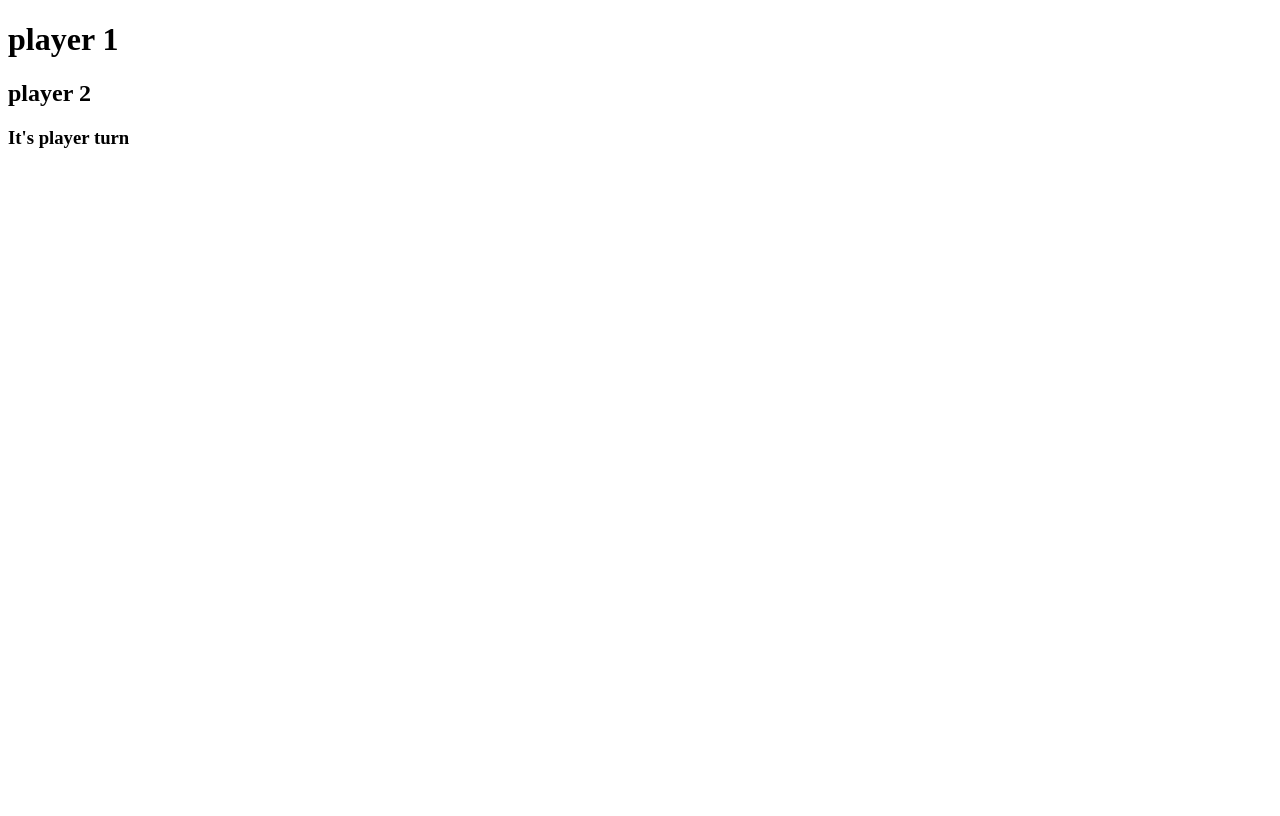
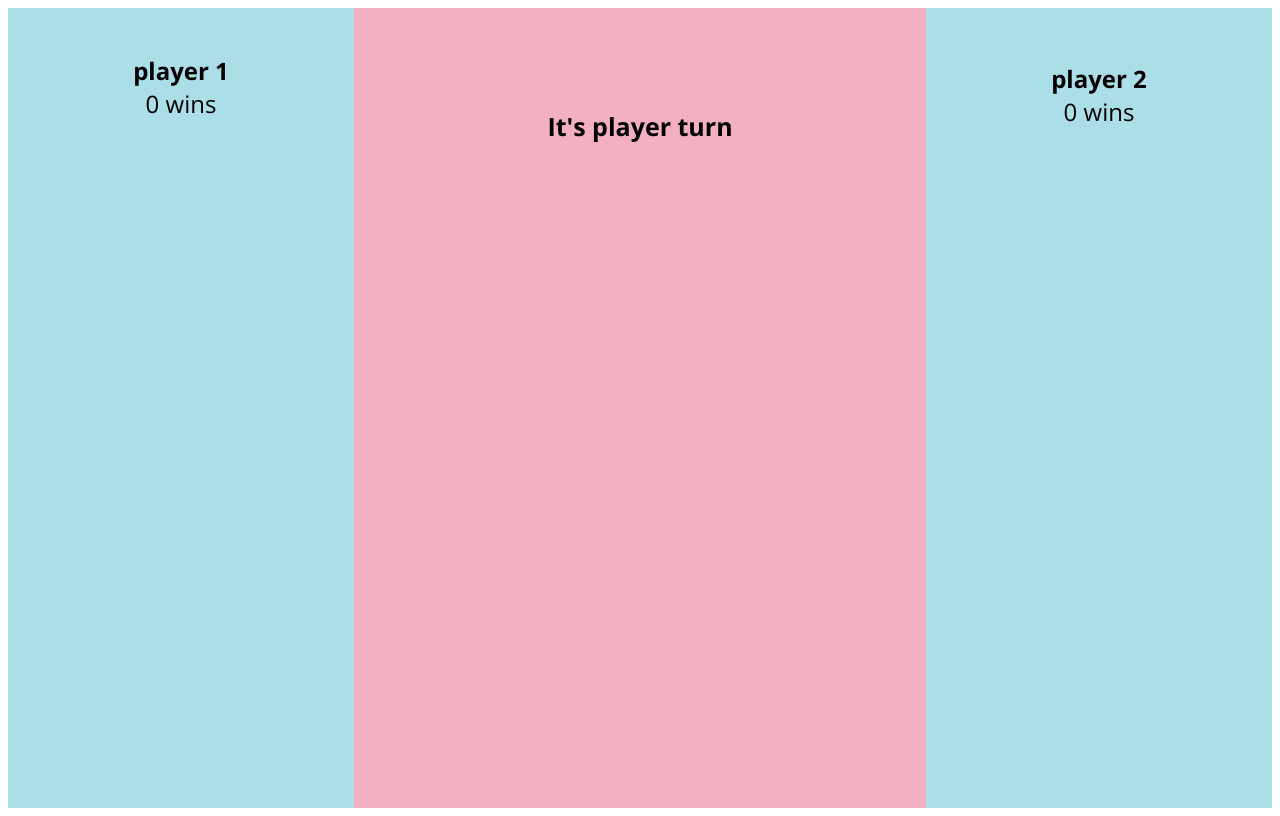
Before and after one commit to camianderson/rainbow-challenge, a plain HTML site: page index.html in a window 1280 px wide. Drawn offline with nearby package versions, Linux system fonts and the light colour scheme.

Commit message:
Add CSS style to the page

```diff
--- a/index.html
+++ b/index.html
@@ -9,10 +9,12 @@
 </head>
 <body>
   <main>
-      <h1>player 1</h1>
-      <h2>player 2</h2>
+    <div class="player-1">
+        <h1>player 1</h1>
+            <p>0 wins</p>
+    </div>
     <section>
-        <h3>It's player turn</h3>
+        <h2>It's player turn</h2>
         <table>
           <tr>
             <td></td>
@@ -31,6 +33,10 @@
           </tr>
         </table>
     </section>
+    <div class= "player-2">
+        <h3>player 2</h3>
+            <p>0 wins</p>
+    </div>
   </main>
   <script src="./player.js"></script>
   <script src="./game.js"></script>
--- a/style.css
+++ b/style.css
@@ -0,0 +1,51 @@
+body {
+    height:100vh;
+    font-family: 'Open Sans';
+}
+
+main {
+    display:flex;
+    flex-direction: row;
+    justify-content: flex-start;
+    align-items: stretch;
+    width: 100%;
+    height: 100%;
+    background-color: #ABDEE6;
+
+
+}
+
+section {
+    display: flex;
+    flex-direction: column;
+    justify-content: flex-start;
+    align-items: center;
+    width: 50%;
+    height: 100%;
+    background-color: #F3B0C3;
+}
+
+.player-2, .player-1 {
+    width: 25%;
+    display: flex;
+    justify-content: flex-start;
+    flex-direction: column;
+    align-items: center;
+    padding: 30px;
+
+}
+
+h1, h3 {
+    font-size: 24px;
+    margin-bottom: 0;
+}
+
+h2 {
+    font-size: 25px;
+    padding: 80px;
+}
+
+p {
+    font-size: 24px;
+    margin-top: 0;
+}
```
